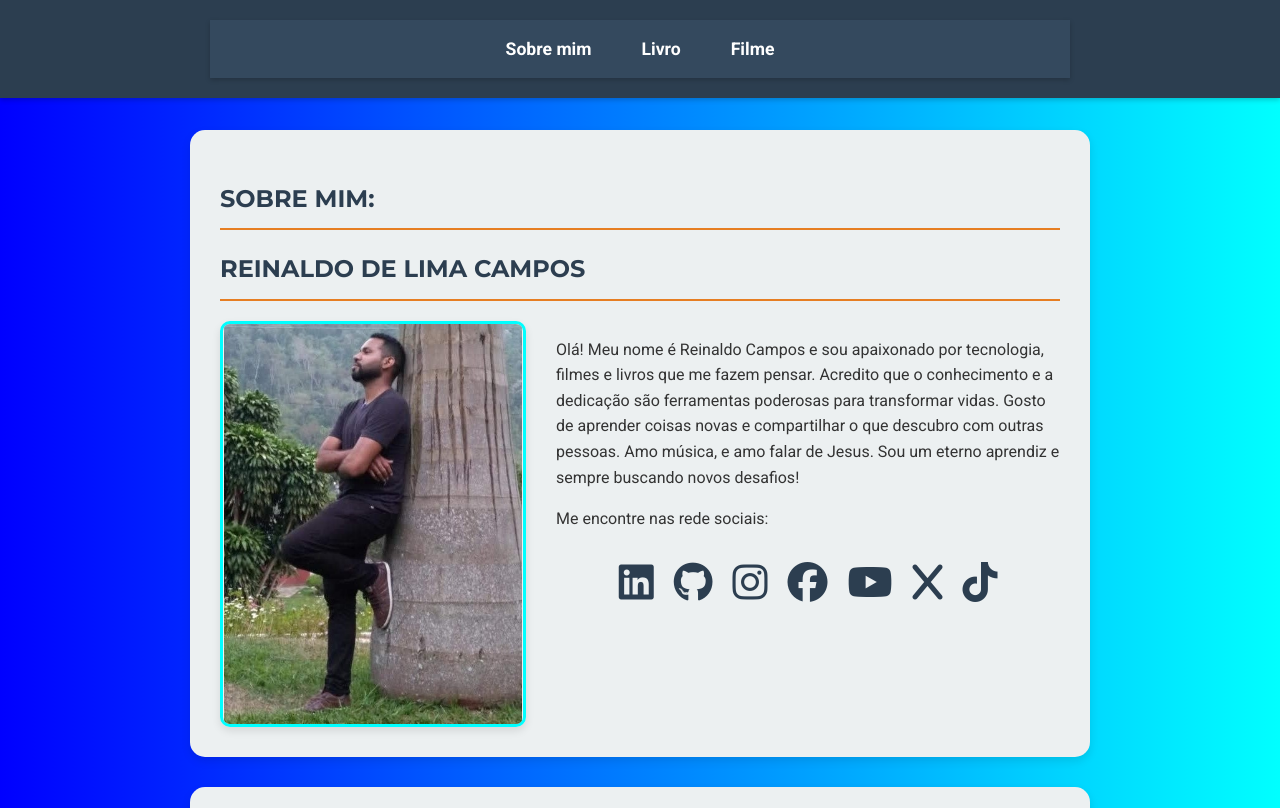
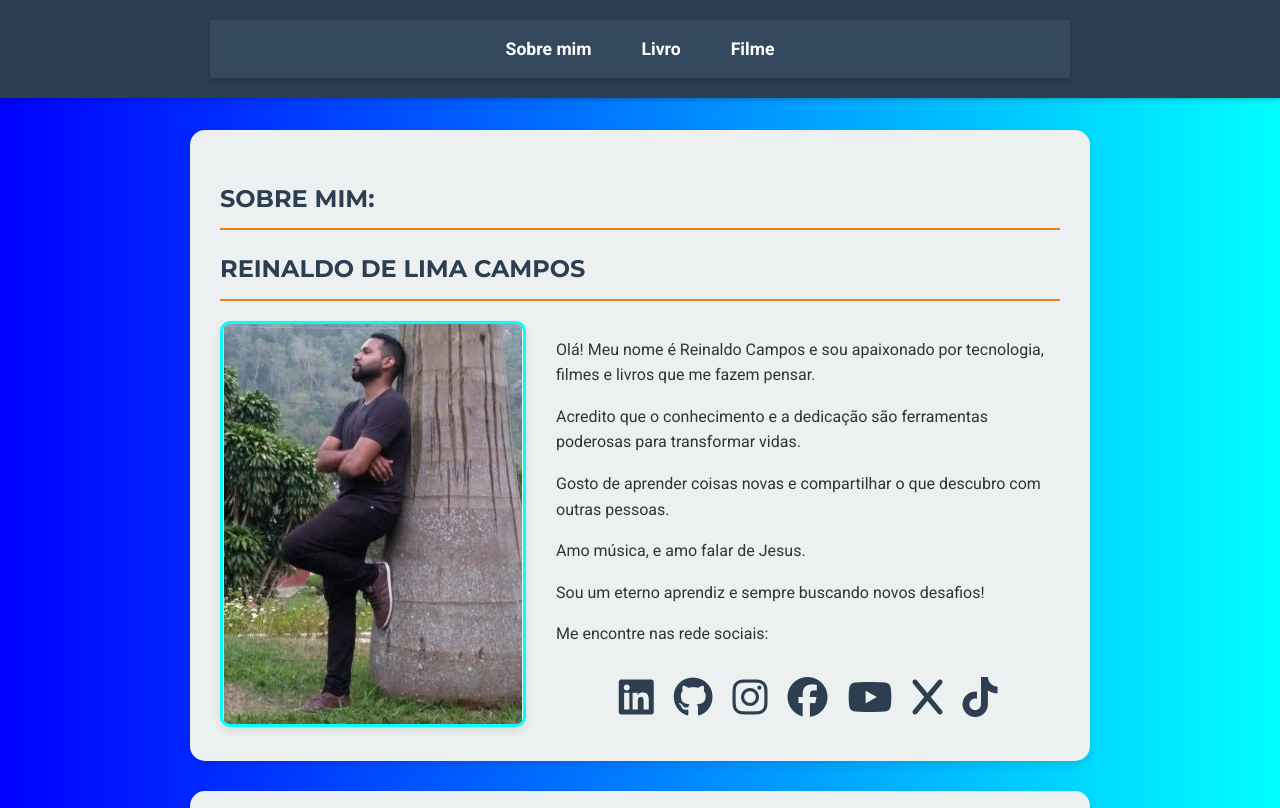
Before and after one commit to reinaldodlc/pfei_pagina, a plain HTML site: page index.html in a window 1280 px wide. Shown: the top 808 px of the page. Drawn offline with Linux system fonts and the light colour scheme.

Commit message:
Update index.html

```diff
--- a/index.html
+++ b/index.html
@@ -29,16 +29,12 @@
                     <img src="rei-ipae.jpg" alt="foto-reinaldo" class="imagem-secao">
                 </div>
                 <div class="text-container">
-                    <p>
-                        Olá! Meu nome é Reinaldo Campos e sou apaixonado por tecnologia, filmes e livros que me fazem pensar.
-                        Acredito que o conhecimento e a dedicação são ferramentas poderosas para transformar vidas.
-                        Gosto de aprender coisas novas e compartilhar o que descubro com outras pessoas.
-                        Amo música, e amo falar de Jesus.
-                        Sou um eterno aprendiz e sempre buscando novos desafios!
-                    </p>
-                    <p>
-                        Me encontre nas rede sociais:
-                    </p>
+                   <p>Olá! Meu nome é Reinaldo Campos e sou apaixonado por tecnologia, filmes e livros que me fazem pensar.</p>
+                        <p>Acredito que o conhecimento e a dedicação são ferramentas poderosas para transformar vidas.</p>
+                        <p>Gosto de aprender coisas novas e compartilhar o que descubro com outras pessoas.</p>
+                        <p>Amo música, e amo falar de Jesus.</p>
+                        <p>Sou um eterno aprendiz e sempre buscando novos desafios!</p>
+                        <p>Me encontre nas rede sociais:</p>
                     <div class="social-icons">
 
                         <a href="https://www.linkedin.com/in/reinaldo-campos-developer/" target="_blank" aria-label="LinkedIn"><i class="fab fa-linkedin"></i></a>
```
